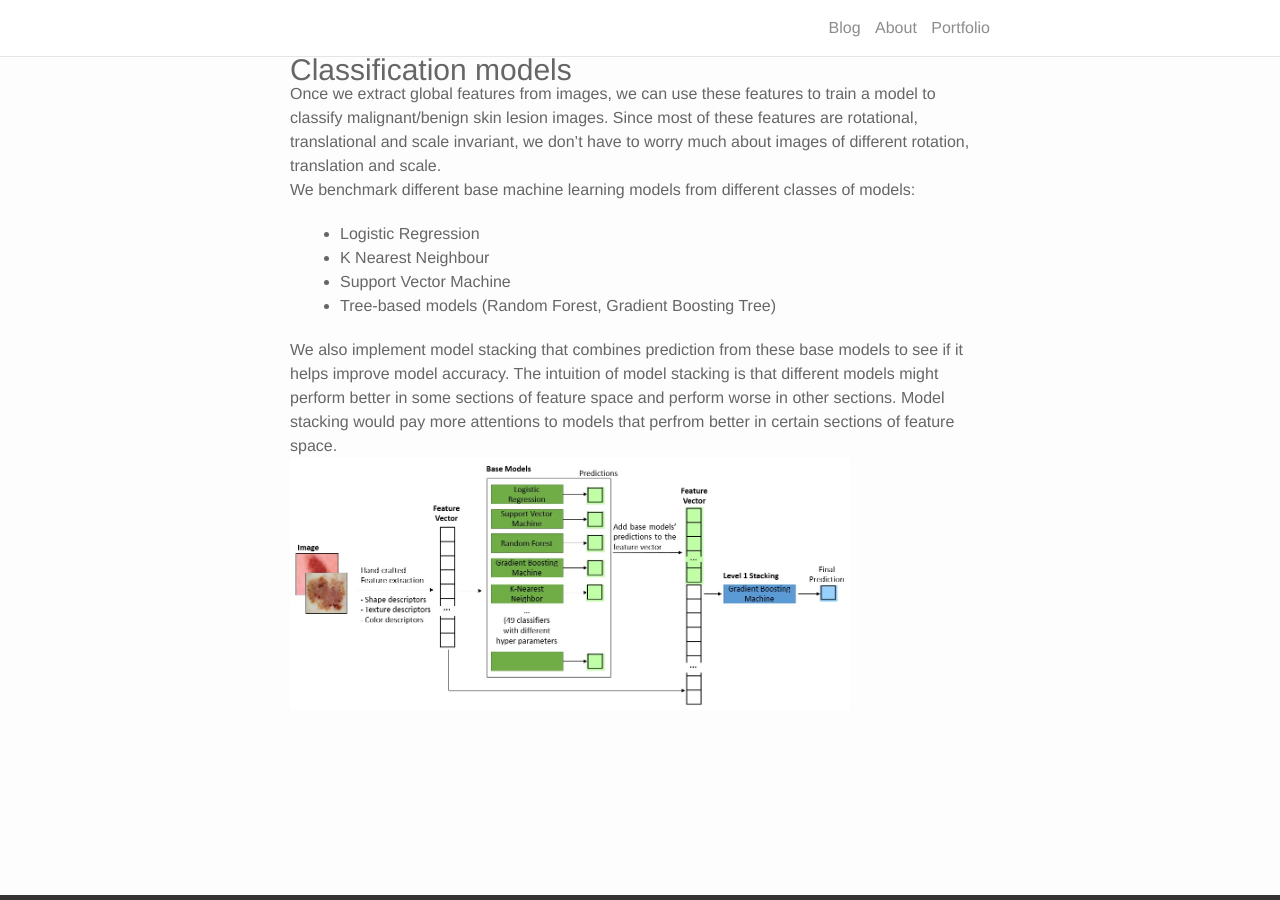
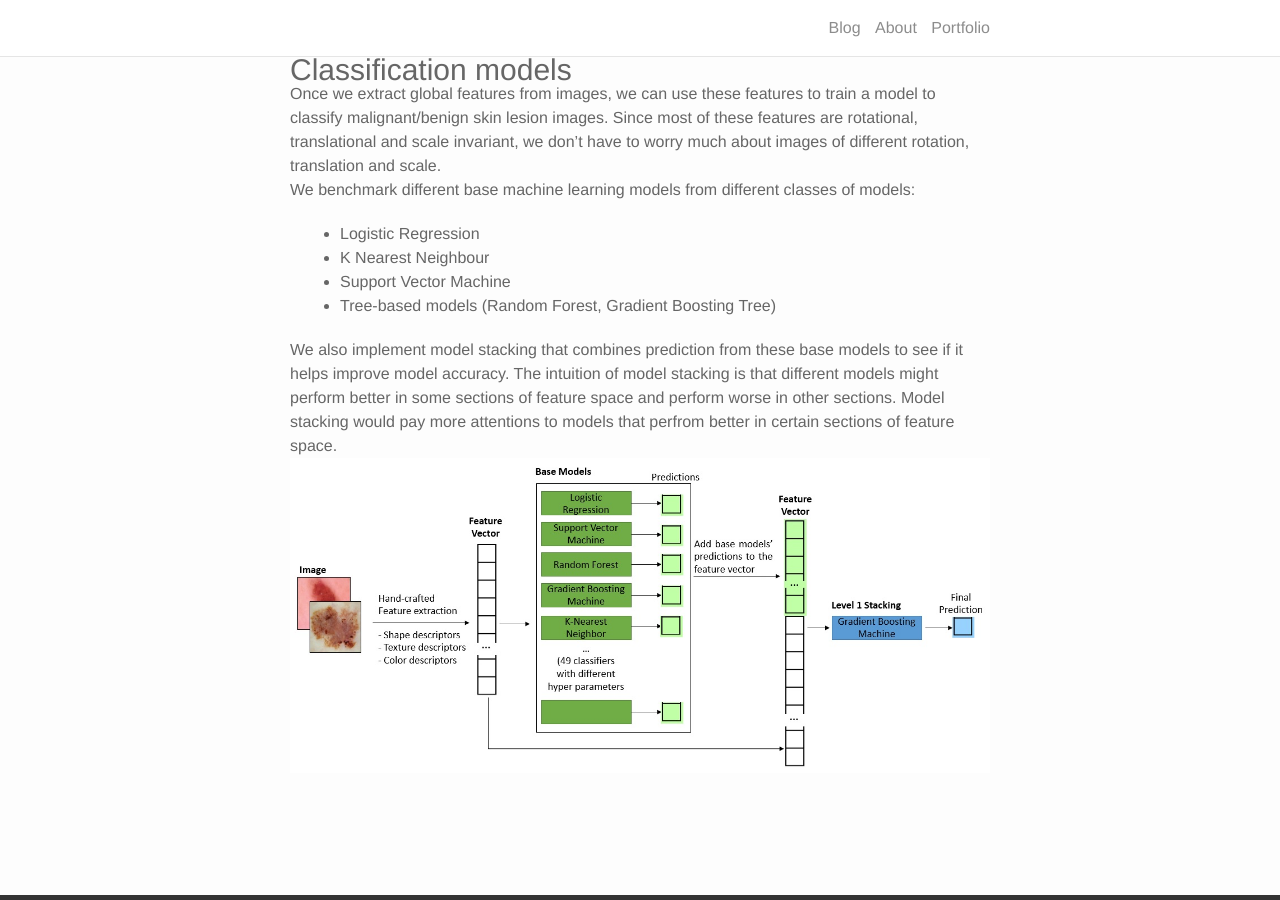
Before and after one commit to emeryanalytics/blog, a Jekyll site: the page built from _posts/2019-10-19-skin_lesion_classification_part_1.markdown, in a window 1280 px wide and 900 px high, scrolled down 1398 px. Built offline with Jekyll 4.4.1, drawn with Linux system fonts in a browser that asks for light colours; nearby versions of some CDN libraries.

Commit message:
Format post

```diff
--- a/_posts/2019-10-19-skin_lesion_classification_part_1.markdown
+++ b/_posts/2019-10-19-skin_lesion_classification_part_1.markdown
@@ -51,4 +51,4 @@ We benchmark different base machine learning models from different classes of mo
 * Tree-based models (Random Forest, Gradient Boosting Tree)
 
 We also implement model stacking that combines prediction from these base models to see if it helps improve model accuracy. The intuition of model stacking is that different models might perform better in some sections of feature space and perform worse in other sections. Model stacking would pay more attentions to models that perfrom better in certain sections of feature space.<br/>
-<img src="{{ site.baseurl }}/img/skin_lesion_stacking_model.jpg" alt="" width="80%"><br/>
+<img src="{{ site.baseurl }}/img/skin_lesion_stacking_model.jpg" alt="" width="100%"><br/>
```
